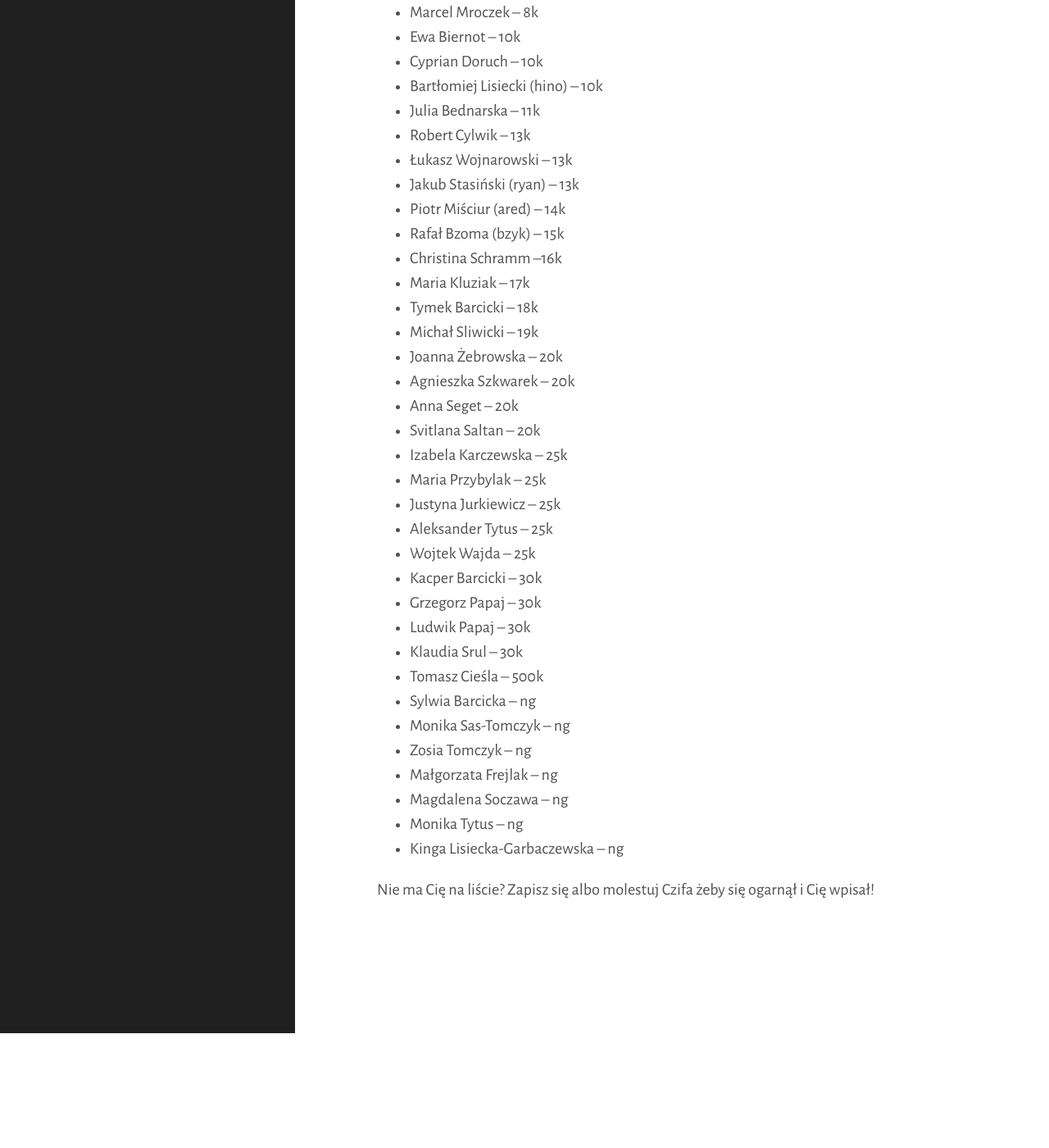
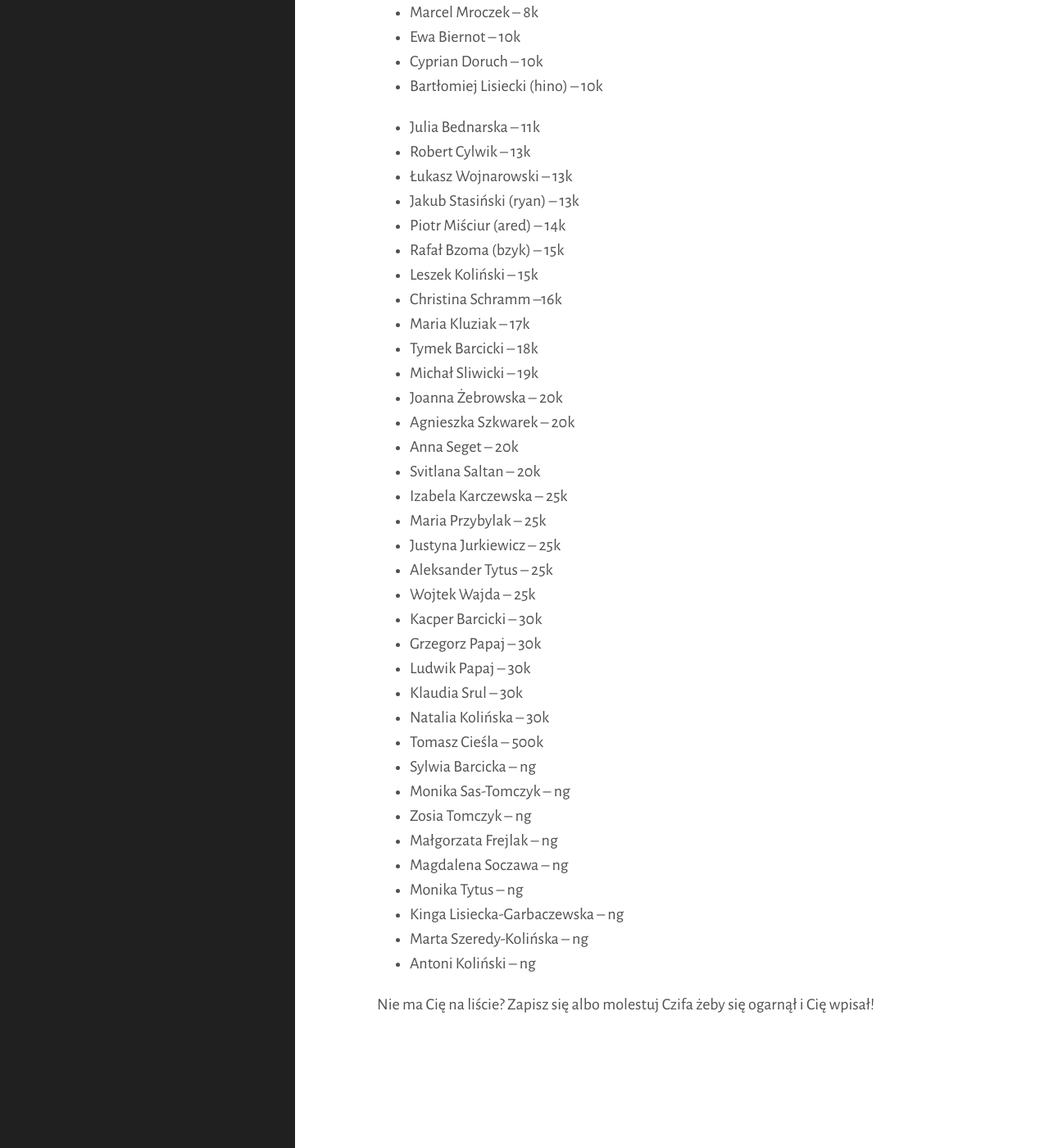
Before and after one commit to tasuki/lsg, a Jekyll site: the page built from zarejestrowani.md, in a window 1280 px wide and 1400 px high, scrolled down 1410 px. Shown: the whole window at 82% size. Built offline with Jekyll 4.4.1, drawn with Linux system fonts in a browser that asks for light colours; nearby versions of some CDN libraries; before the commit the page ends 2670 px from its top, so only the background shows below that.

Commit message:
Update zarejestrowani.md

```diff
--- a/zarejestrowani.md
+++ b/zarejestrowani.md
@@ -52,12 +52,14 @@ Zarejestrowani uczestnicy (mniej więcej wg siły):
 - Ewa Biernot -- 10k
 - Cyprian Doruch -- 10k
 - Bartłomiej Lisiecki (hino) -- 10k
+
 - Julia Bednarska -- 11k
 - Robert Cylwik -- 13k
 - Łukasz Wojnarowski -- 13k
 - Jakub Stasiński (ryan) -- 13k
 - Piotr Miściur (ared) -- 14k
 - Rafał Bzoma (bzyk) -- 15k
+- Leszek Koliński -- 15k
 - Christina Schramm --16k
 - Maria Kluziak -- 17k
 - Tymek Barcicki -- 18k
@@ -75,6 +77,7 @@ Zarejestrowani uczestnicy (mniej więcej wg siły):
 - Grzegorz Papaj -- 30k
 - Ludwik Papaj -- 30k
 - Klaudia Srul -- 30k
+- Natalia Kolińska -- 30k
 - Tomasz Cieśla -- 500k
 - Sylwia Barcicka -- ng
 - Monika Sas-Tomczyk -- ng
@@ -83,6 +86,8 @@ Zarejestrowani uczestnicy (mniej więcej wg siły):
 - Magdalena Soczawa -- ng
 - Monika Tytus -- ng
 - Kinga Lisiecka-Garbaczewska -- ng
+- Marta Szeredy-Kolińska -- ng
+- Antoni Koliński -- ng
 
 
 
```
